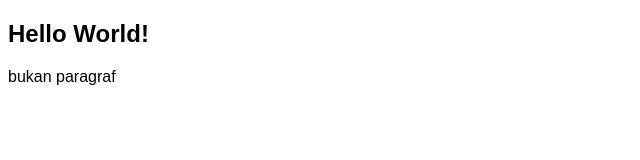
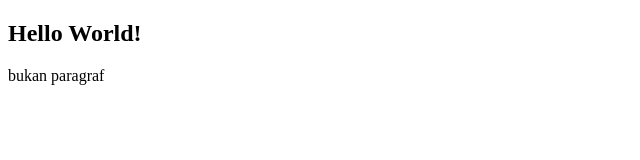
Before and after one commit to retr0-iJ/test, a plain HTML site: page index.html in a window 1280 px wide. Shown: the full height of the page, 0-640 px from the left. Drawn offline with Linux system fonts and the light colour scheme.

Commit message:
Menghapus inline style pada index.html

```diff
--- a/index.html
+++ b/index.html
@@ -4,11 +4,6 @@
     <meta charset="UTF-8">
     <meta name="viewport" content="width=device-width, initial-scale=1.0">
     <title>Coba Git</title>
-    <style>
-        body{
-            font-family: arial;
-        }
-    </style>
 </head>
 <body>
     <h2>Hello World!</h2>
```
